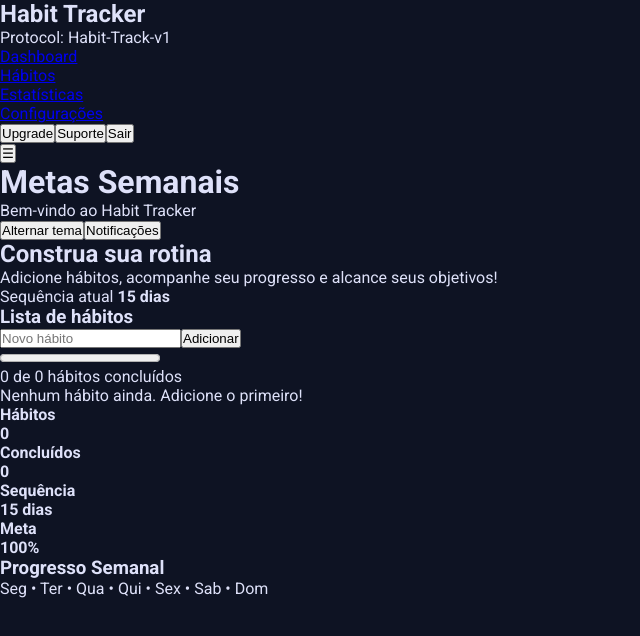
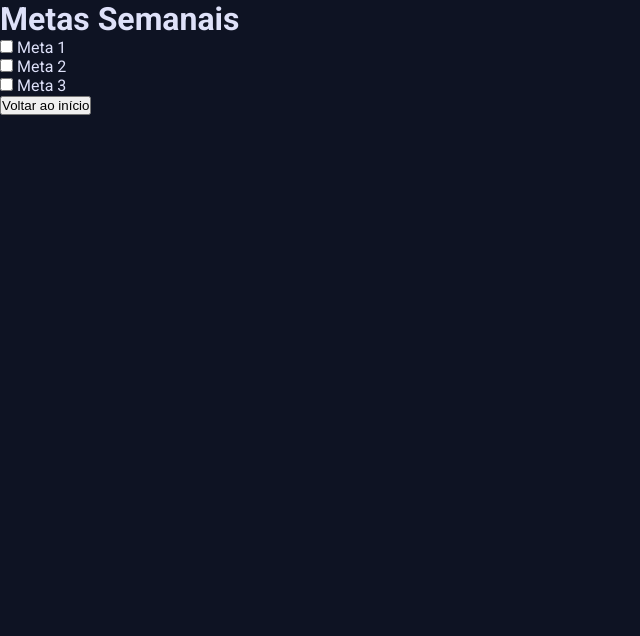
Before and after one commit to devseravali/habit-tracker, a React (Vite) app in the folder habit-tracker-react/: page /metas-semanais in a window 1280 px wide. Shown: the top 636 px of the page, without its empty margins (0-640 px from the left). Built offline with nearby package versions, Linux system fonts and the light colour scheme.

Commit message:
feat: adiciona componentes Estatísticas e Metas Semanais e atualiza navegação

```diff
--- a/habit-tracker-react/src/App.tsx
+++ b/habit-tracker-react/src/App.tsx
@@ -2,6 +2,8 @@ import { BrowserRouter, Navigate, Route, Routes } from 'react-router-dom';
 import { PaginaInicial } from './components/PaginaInicial/PaginaInicial';
 import { Habitos } from './components/Habitos/Habitos';
 import { Configuracoes } from './components/Configuracoes/Configuracoes';
+import { Estastisticas } from './components/Estastiticas/Estastiticas';
+import { MetasSemanais } from './components/MetasSemanais/MetasSemanais';
 function App() {
   return (
     <BrowserRouter>
@@ -14,14 +16,8 @@ function App() {
           path="/habitos"
           element={<Habitos />}
         />
-        <Route
-          path="/estatisticas"
-          element={<PaginaInicial pageTitle="Estatísticas" />}
-        />
-        <Route
-          path="/metas-semanais"
-          element={<PaginaInicial pageTitle="Metas Semanais" />}
-        />
+        <Route path="/estatisticas" element={<Estastisticas />} />
+        <Route path="/metas-semanais" element={<MetasSemanais />} />
         <Route
           path="/configuracoes"
           element={<Configuracoes />}
--- a/habit-tracker-react/src/components/Configuracoes/Configuracoes.tsx
+++ b/habit-tracker-react/src/components/Configuracoes/Configuracoes.tsx
@@ -1,6 +1,9 @@
 import React from 'react';
+import { useNavigate } from 'react-router-dom';
 
 export const Configuracoes: React.FC = () => {
+    const navigate = useNavigate();
+
     return (
         <div className="configuracoes">
             <h1>Configurações</h1>
@@ -25,7 +28,7 @@ export const Configuracoes: React.FC = () => {
                 <label htmlFor="notificacoes">Ativar notificações</label>
             </div>
 
-            <button onClick={() => (window.location.href = '../index.html')}>Voltar ao início</button>
+            <button onClick={() => navigate('/overview')}>Voltar ao início</button>
         </div>
     );
 };
--- /dev/null
+++ b/habit-tracker-react/src/components/Estastiticas/Estastiticas.tsx
@@ -0,0 +1,20 @@
+import React from 'react';
+import { useNavigate } from 'react-router-dom';
+
+export const Estastisticas: React.FC = () => {
+    const navigate = useNavigate();
+
+    return (
+        <div className="estatisticas">
+            <h1>Estatísticas</h1>
+
+            <ul>
+                <li>Estatística 1</li>
+                <li>Estatística 2</li>
+                <li>Estatística 3</li>
+            </ul>
+
+            <button onClick={() => navigate('/overview')}>Voltar ao início</button>
+        </div>
+    );
+};
--- a/habit-tracker-react/src/components/Habitos/Habitos.tsx
+++ b/habit-tracker-react/src/components/Habitos/Habitos.tsx
@@ -1,6 +1,8 @@
 import React from "react";
+import { useNavigate } from "react-router-dom";
 
 export const Habitos: React.FC = () => {
+    const navigate = useNavigate();
     return (
         <>
             <h1>Meus Hábitos</h1>
@@ -26,7 +28,7 @@ export const Habitos: React.FC = () => {
                 </li>
             </ul>
 
-            <button type="button">Voltar ao início</button>
+            <button type="button" onClick={() => navigate('/overview')}>Voltar ao início</button>
         </>
     );
 };
--- a/habit-tracker-react/src/components/MetasSemanais/MetasSemanais.tsx
+++ b/habit-tracker-react/src/components/MetasSemanais/MetasSemanais.tsx
@@ -1,6 +1,9 @@
 import React from 'react';
+import { useNavigate } from 'react-router-dom';
 
 export const MetasSemanais: React.FC = () => {
+    const navigate = useNavigate();
+
     return (
         <div className="metas-semanais">
             <h1>Metas Semanais</h1>
@@ -23,7 +26,7 @@ export const MetasSemanais: React.FC = () => {
                 </li>
             </ul>
 
-            <button onClick={() => (window.location.href = '../index.html')}>Voltar ao início</button>
+            <button onClick={() => navigate('/overview')}>Voltar ao início</button>
         </div>
     );
 };
```
